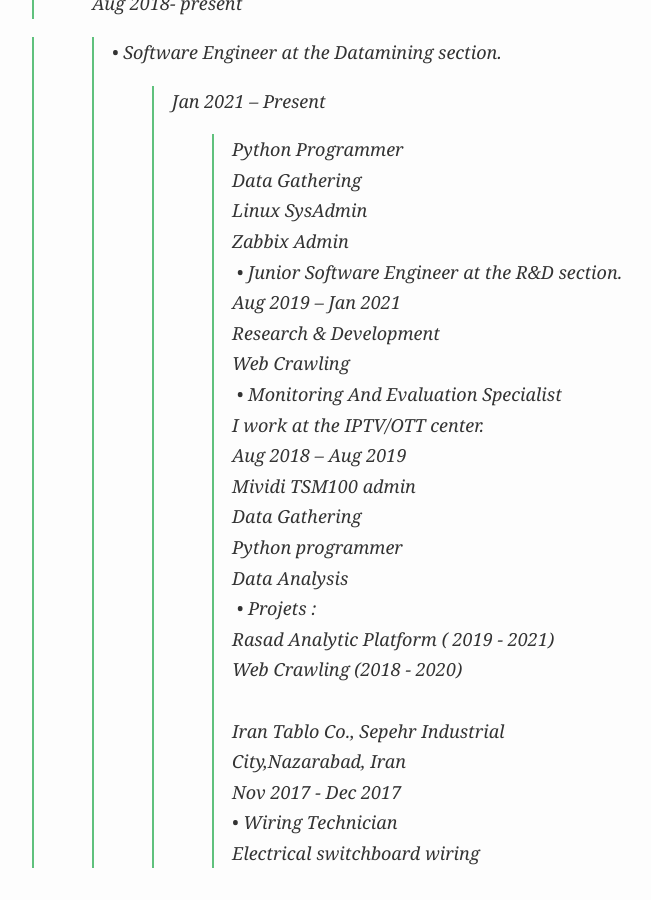
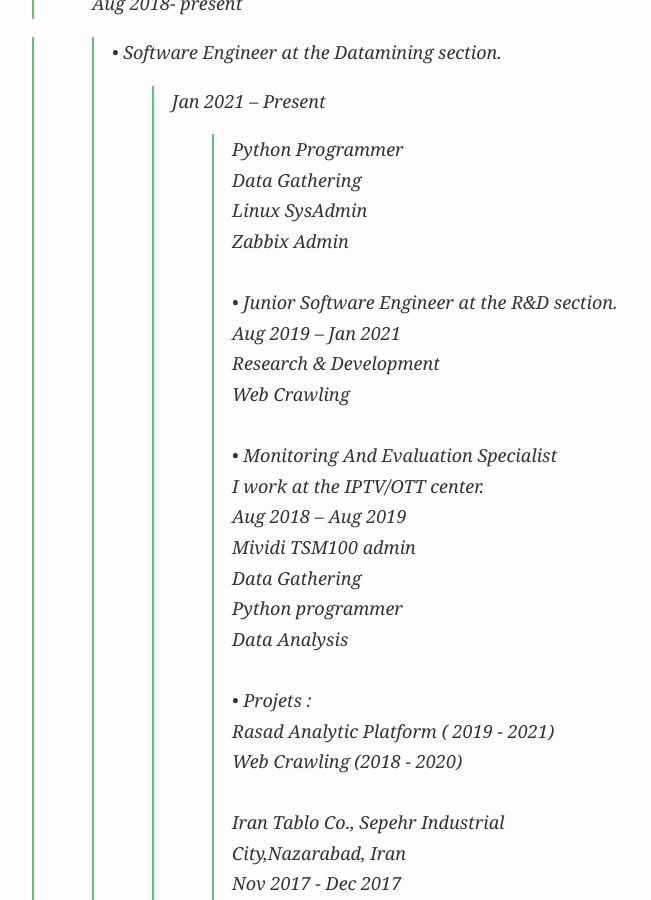
Before and after one commit to KavehRS/website, a Jekyll site: the page built from index.md, in a window 1280 px wide and 900 px high, scrolled down 990 px. Shown: the whole window, without its empty margins (248-899 px from the left). Built offline with Jekyll 4.4.1, drawn with Linux system fonts in a browser that asks for light colours; nearby versions of some CDN libraries.

Commit message:
Update index.md

```diff
--- a/index.md
+++ b/index.md
@@ -44,12 +44,12 @@
 >>>> Data Gathering<br>
 >>>> Linux SysAdmin<br>
 >>>> Zabbix Admin<br>
- ‌
+ ‌ <br>
 >> •	Junior Software Engineer at the R&D section.<br>
 >>> Aug 2019 – Jan 2021<br>
 >>>> Research & Development<br>
 >>>> Web Crawling<br>
- ‌
+ ‌ <br>
 >> •	Monitoring And Evaluation Specialist<br>
 >>> I work at the IPTV/OTT center.<br>
 >>> Aug 2018 – Aug 2019<br>
@@ -57,7 +57,7 @@
 >>>> Data Gathering<br>
 >>>> Python programmer<br>
 >>>>Data Analysis<br>
- ‌
+ ‌ <br>
 > •	Projets :<br>
 > Rasad Analytic Platform ( 2019 - 2021)<br>
 > Web Crawling (2018 - 2020)<br>
```
